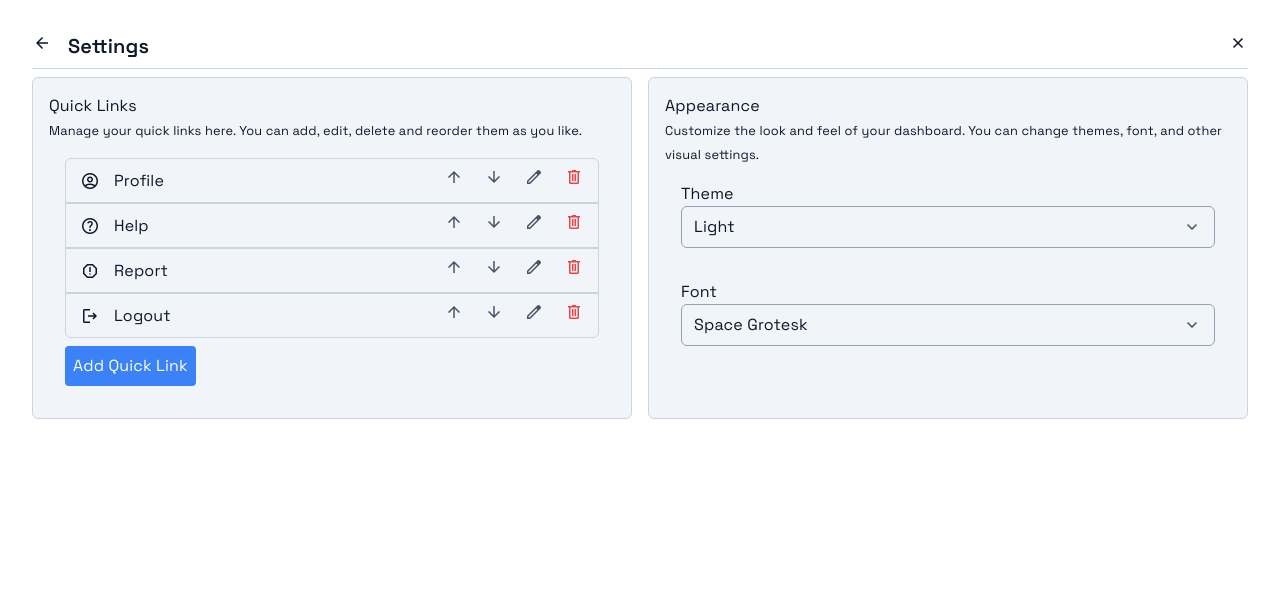
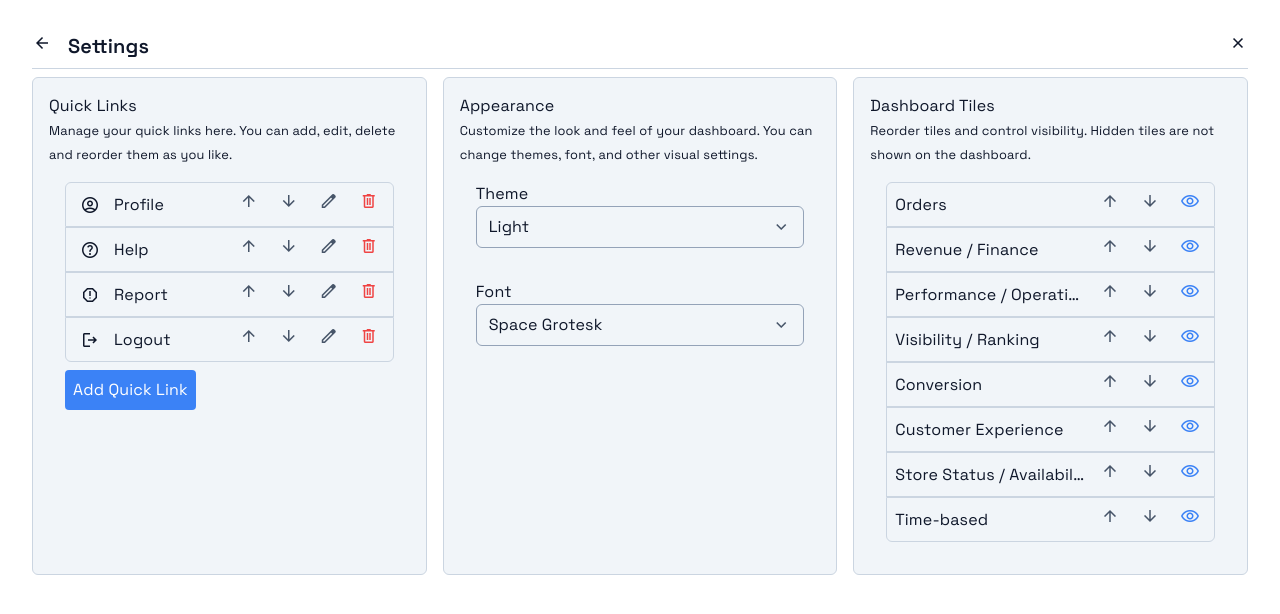
Before and after one commit to B9R9/dashboard-quasar, a React (Vite) app in the folder react-app/: page /settings in a window 1280 px wide. Shown: the top 614 px of the page. Built offline with nearby package versions, Linux system fonts and the light colour scheme.

Commit message:
Implement tile preferences management: add useTilePreferencesStore for tile order and visibility; update DashboardTiles and create SettingsTiles for user customization

```diff
--- a/react-app/src/modules/dashboard/components/DashboardTiles.jsx
+++ b/react-app/src/modules/dashboard/components/DashboardTiles.jsx
@@ -1,9 +1,28 @@
+import { useEffect, useMemo } from 'react'
+
 import DashboardTilesSkeleton from './DashboardTilesSkeleton'
 import TileKpi from './TileKpi'
 import useDashboardTiles from '../hooks/useDashboardTiles'
+import useTilePreferencesStore from '../../../stores/tilePreferences.store'
 
 export default function DashboardTiles() {
   const { tilesData, loading } = useDashboardTiles()
+  const { tileOrder, hiddenTileIds, syncTiles } = useTilePreferencesStore()
+
+  useEffect(() => {
+    if (loading || tilesData.length === 0) return
+    syncTiles(tilesData.map((tile) => tile.id))
+  }, [loading, tilesData, syncTiles])
+
+  const orderedVisibleTiles = useMemo(() => {
+    const tilesMap = new Map(tilesData.map((tile) => [tile.id, tile]))
+    const effectiveOrder = tileOrder.length ? tileOrder : tilesData.map((tile) => tile.id)
+
+    return effectiveOrder
+      .filter((tileId) => !hiddenTileIds.includes(tileId))
+      .map((tileId) => tilesMap.get(tileId))
+      .filter(Boolean)
+  }, [tilesData, tileOrder, hiddenTileIds])
 
   if (loading) {
     return <DashboardTilesSkeleton count={8} />
@@ -11,7 +30,7 @@ export default function DashboardTiles() {
 
   return (
     <div className="grid grid-cols-1 md:grid-cols-2 xl:grid-cols-4 gap-4 p-4">
-      {tilesData.map((tile) => (
+      {orderedVisibleTiles.map((tile) => (
         <TileKpi
           key={tile.id}
           title={tile.title}
--- a/react-app/src/modules/dashboard/hooks/useDashboardTiles.js
+++ b/react-app/src/modules/dashboard/hooks/useDashboardTiles.js
@@ -1,6 +1,6 @@
 import { useEffect, useState } from 'react'
 
-const MOCK_TILES_DATA = [
+export const DASHBOARD_TILES_DATA = [
   {
     id: 'orders',
     title: 'Orders',
@@ -126,10 +126,8 @@ export default function useDashboardTiles() {
   const [loading, setLoading] = useState(true)
 
   useEffect(() => {
-    setLoading(true)
-
     const timer = setTimeout(() => {
-      setTilesData(MOCK_TILES_DATA)
+      setTilesData(DASHBOARD_TILES_DATA)
       setLoading(false)
     }, 700)
 
--- /dev/null
+++ b/react-app/src/modules/settings/SettingsTiles.jsx
@@ -0,0 +1,48 @@
+import { useEffect, useMemo } from 'react'
+
+import { DASHBOARD_TILES_DATA } from '../dashboard/hooks/useDashboardTiles'
+import useTilePreferencesStore from '../../stores/tilePreferences.store'
+
+import TileSettingsRow from './TileSettingsRow'
+
+export default function SettingsTiles() {
+  const { tileOrder, hiddenTileIds, syncTiles, moveUpTile, moveDownTile, toggleTileVisibility } =
+    useTilePreferencesStore()
+
+  useEffect(() => {
+    syncTiles(DASHBOARD_TILES_DATA.map((tile) => tile.id))
+  }, [syncTiles])
+
+  const orderedTiles = useMemo(() => {
+    const tilesMap = new Map(DASHBOARD_TILES_DATA.map((tile) => [tile.id, tile]))
+    const fallbackOrder = DASHBOARD_TILES_DATA.map((tile) => tile.id)
+    const effectiveOrder = tileOrder.length ? tileOrder : fallbackOrder
+
+    return effectiveOrder.map((tileId) => tilesMap.get(tileId)).filter(Boolean)
+  }, [tileOrder])
+
+  return (
+    <div className="settings-tiles">
+      <h3 className="settings-tiles__title">Dashboard Tiles</h3>
+      <small className="settings-tiles__description">
+        Reorder tiles and control visibility. Hidden tiles are not shown on the dashboard.
+      </small>
+
+      <div className="p-4">
+        {orderedTiles.map((tile, index) => (
+          <TileSettingsRow
+            key={tile.id}
+            id={tile.id}
+            title={tile.title}
+            visible={!hiddenTileIds.includes(tile.id)}
+            isFirst={index === 0}
+            isLast={index === orderedTiles.length - 1}
+            moveUpTile={moveUpTile}
+            moveDownTile={moveDownTile}
+            toggleTileVisibility={toggleTileVisibility}
+          />
+        ))}
+      </div>
+    </div>
+  )
+}
--- /dev/null
+++ b/react-app/src/modules/settings/TileSettingsRow.jsx
@@ -0,0 +1,52 @@
+export default function TileSettingsRow({
+  id,
+  title,
+  visible,
+  isFirst,
+  isLast,
+  moveUpTile,
+  moveDownTile,
+  toggleTileVisibility,
+}) {
+  const radiusClass = isFirst ? 'rounded-t-md' : isLast ? 'rounded-b-md' : 'rounded-none'
+
+  return (
+    <div
+      className={`grid grid-cols-[minmax(0,1fr)_32px_32px_32px] items-center gap-2 p-2 border ${radiusClass}`}
+      style={{ borderColor: 'var(--border-color)' }}
+    >
+      <p className="m-0 truncate">{title}</p>
+
+      <button
+        className="justify-self-center"
+        style={{ color: 'var(--muted-color)' }}
+        onClick={() => moveUpTile(id)}
+        aria-label={`Move ${title} up`}
+      >
+        <span className="material-symbols-outlined" aria-hidden>
+          arrow_upward
+        </span>
+      </button>
+      <button
+        className="justify-self-center"
+        style={{ color: 'var(--muted-color)' }}
+        onClick={() => moveDownTile(id)}
+        aria-label={`Move ${title} down`}
+      >
+        <span className="material-symbols-outlined" aria-hidden>
+          arrow_downward
+        </span>
+      </button>
+      <button
+        className="justify-self-center"
+        style={{ color: visible ? 'var(--primary-color)' : 'var(--muted-color)' }}
+        onClick={() => toggleTileVisibility(id)}
+        aria-label={visible ? `Hide ${title}` : `Show ${title}`}
+      >
+        <span className="material-symbols-outlined" aria-hidden>
+          {visible ? 'visibility' : 'visibility_off'}
+        </span>
+      </button>
+    </div>
+  )
+}
--- a/react-app/src/pages/Settings.jsx
+++ b/react-app/src/pages/Settings.jsx
@@ -1,5 +1,6 @@
 import SettingsAppearance from '../modules/settings/SettingsAppearance'
 import SettingsQuickLinks from '../modules/settings/SettingsQuickLinks'
+import SettingsTiles from '../modules/settings/SettingsTiles'
 
 export default function Settings() {
   return (
@@ -21,7 +22,7 @@ export default function Settings() {
           </button>
         </div>
         <hr className="separator" />
-        <div className="grid grid-cols-2 md:grid-cols-2 gap-4">
+        <div className="grid grid-cols-1 md:grid-cols-2 xl:grid-cols-3 gap-4">
           <div
             className="settings-page__content flex flex-col gap-4 rounded-md p-4"
             style={{
@@ -42,6 +43,16 @@ export default function Settings() {
           >
             <SettingsAppearance />
           </div>
+          <div
+            className="settings-page__content flex flex-col gap-4 rounded-md p-4"
+            style={{
+              border: '1px solid var(--border-color)',
+              background: 'var(--accent-color)',
+              color: 'var(--text-color)',
+            }}
+          >
+            <SettingsTiles />
+          </div>
         </div>
       </div>
     </div>
--- /dev/null
+++ b/react-app/src/stores/tilePreferences.store.js
@@ -0,0 +1,55 @@
+import { create } from 'zustand'
+import { persist } from 'zustand/middleware'
+
+const useTilePreferencesStore = create(
+  persist(
+    (set) => ({
+      tileOrder: [],
+      hiddenTileIds: [],
+      syncTiles: (tileIds) =>
+        set((state) => {
+          const knownOrder = state.tileOrder.filter((id) => tileIds.includes(id))
+          const newIds = tileIds.filter((id) => !knownOrder.includes(id))
+          const nextOrder = [...knownOrder, ...newIds]
+          const nextHidden = state.hiddenTileIds.filter((id) => tileIds.includes(id))
+
+          return {
+            tileOrder: nextOrder,
+            hiddenTileIds: nextHidden,
+          }
+        }),
+      moveUpTile: (id) =>
+        set((state) => {
+          const index = state.tileOrder.findIndex((tileId) => tileId === id)
+          if (index <= 0) return {}
+
+          const nextOrder = [...state.tileOrder]
+          ;[nextOrder[index - 1], nextOrder[index]] = [nextOrder[index], nextOrder[index - 1]]
+
+          return { tileOrder: nextOrder }
+        }),
+      moveDownTile: (id) =>
+        set((state) => {
+          const index = state.tileOrder.findIndex((tileId) => tileId === id)
+          if (index < 0 || index >= state.tileOrder.length - 1) return {}
+
+          const nextOrder = [...state.tileOrder]
+          ;[nextOrder[index + 1], nextOrder[index]] = [nextOrder[index], nextOrder[index + 1]]
+
+          return { tileOrder: nextOrder }
+        }),
+      toggleTileVisibility: (id) =>
+        set((state) => {
+          if (state.hiddenTileIds.includes(id)) {
+            return { hiddenTileIds: state.hiddenTileIds.filter((tileId) => tileId !== id) }
+          }
+          return { hiddenTileIds: [...state.hiddenTileIds, id] }
+        }),
+    }),
+    {
+      name: 'tile-preferences',
+    },
+  ),
+)
+
+export default useTilePreferencesStore
```
